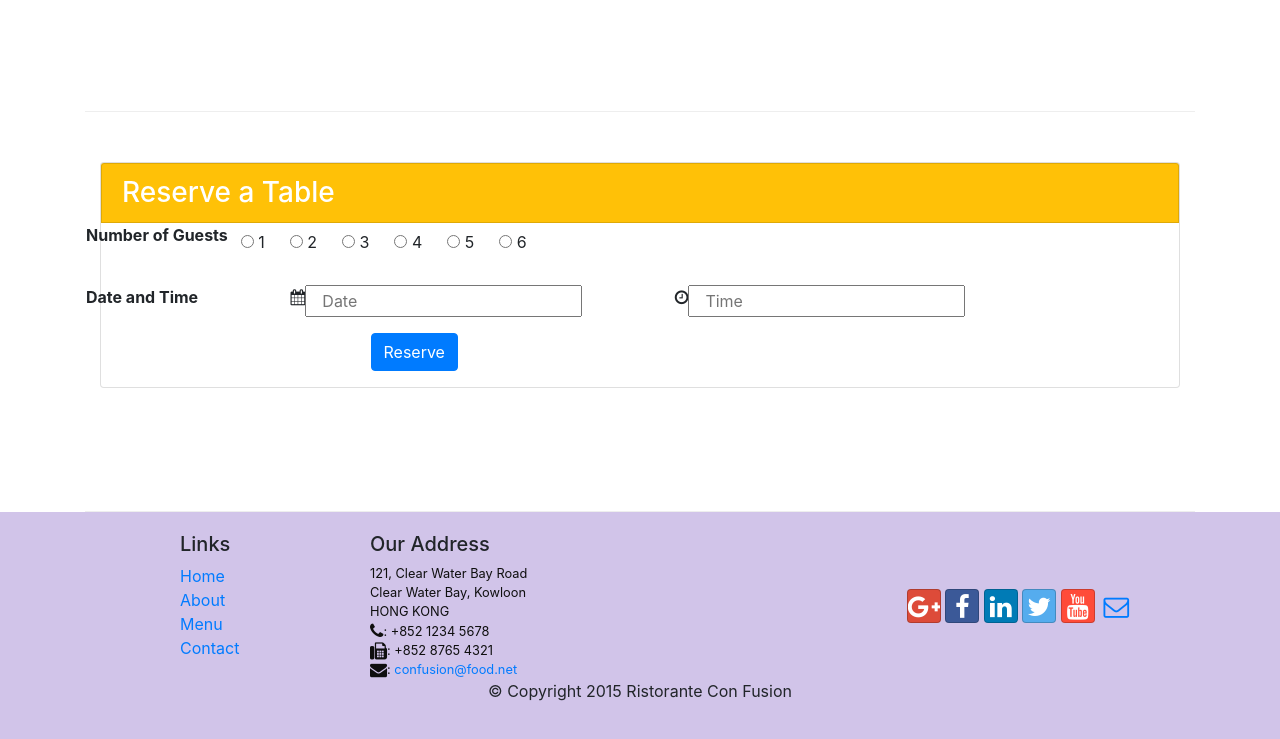
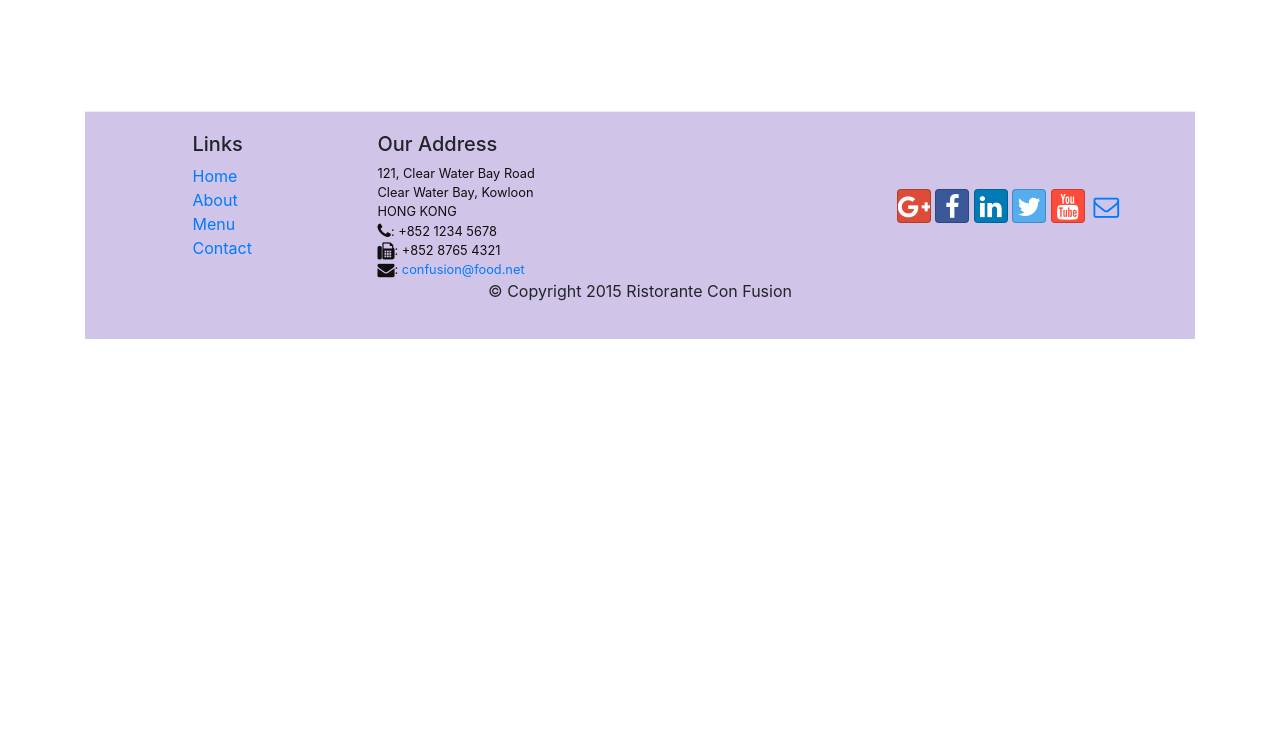
Before and after one commit to jhazelton1/conFusion, a website: page index.html in a window 1280 px wide. Shown: the part 1823-2562 px from the top of the page. After the commit the page ends 2162 px from the top, so only its background shows below. Drawn offline with nearby package versions, Linux system fonts and the light colour scheme.

Commit message:
NPM Scripts Part 2

```diff
--- a/index.html
+++ b/index.html
@@ -8,11 +8,12 @@
   <meta http-equiv="x-ua-compatible" content="ie=edge">
 
   <!-- Bootstrap CSS -->
+  <!-- build:css css/main.css -->
   <link rel="stylesheet" href="node_modules/bootstrap/dist/css/bootstrap.min.css">
-  <link rel="stylesheet" href="css/styles.css">
   <link rel="stylesheet" href="node_modules/font-awesome/css/font-awesome.min.css">
   <link rel="stylesheet" href="css/bootstrap-social.css">
-  <link rel="stylesheet" href="node_modules/bootstrap/dist/js/bootstrap.min.js">
+  <link href="css/styles.css" rel="stylesheet">
+  <!-- endbuild -->
   <title>Ristorante Con Fusion</title>
 
 </head>
@@ -115,7 +116,7 @@
               <div class="row form-group">
                 <label for="section" class="col-md-2"><strong>Section</strong></label>
                 <div class="btn-group col-md-6">
-                  <label for="smoking" class="btn btn-success">
+                  <label for="smoking"class="btn btn-success">
                       <input type="radio" name="section" id="smoking" autocomplete="off" checked>Non-Smoking
                     </label>
                   <label for="nonsmoking" class="btn btn-danger">
@@ -264,52 +265,6 @@
       </div>
     </div>
 
-    <div class="row row-content" id="reserve">
-      <div class="col-12 col-xs-6">
-        <div class="card">
-          <h3 class="card card-header bg-warning text-white">Reserve a Table</h3>
-          <div class="card-block">
-            <form>
-              <div class="form-group row">
-                <label for="guests" class="col-xs-12"><strong>Number of Guests</strong></label>
-                <div class="btn-group">
-                  <label for="radio1" class="btn">
-                    <input type="radio" name="options" autocomplete="off" id="radio1">&nbsp;1
-                  </label>
-                  <label for="radio2" class="btn">
-                    <input type="radio" name="options" autocomplete="off" id="radio2">&nbsp;2
-                  </label>
-                  <label for="radio3" class="btn">
-                    <input type="radio" name="options" autocomplete="off" id="radio3">&nbsp;3
-                  </label>
-                  <label for="radio4" class="btn">
-                    <input type="radio" name="options" autocomplete="off" id="radio4">&nbsp;4
-                  </label>
-                  <label for="radio5" class="btn">
-                    <input type="radio" name="options" autocomplete="off" id="radio5">&nbsp;5
-                  </label>
-                  <label for="radio6" class="btn">
-                    <input type="radio" name="options" autocomplete="off" id="radio6">&nbsp;6
-                  </label>
-                </div>
-              </div>
-              <div class="row form-group">
-                <label for="date" class "col-3"><strong>Date and Time</strong></label>
-                <div class="input-group-addon offset-md-1"><span class="fa fa-calendar"></span></div>
-                <input type="text" class="col-3 col-xs" placeholder="Date" id="date">
-                <div class="input-group-addon offset-md-1"><span class="fa fa-clock-o"></span></div>
-                <input type="text" class="col-3 col-xs" placeholder="Time" id="time">
-              </div>
-              <div class="form-group row offset-md-3">
-                <button class="btn btn-primary" type="submit">Reserve</button>
-              </div>
-          </div>
-          </form>
-        </div>
-      </div>
-    </div>
-  </div>
-
   <footer class="footer">
     <div class="container">
       <div class="row">
@@ -353,10 +308,12 @@
     </div>
   </footer>
   <!-- jQuery first, then Tether, then Bootstrap JS. -->
+  <!-- build:js js/main.js -->
   <script src="node_modules/jquery/dist/jquery.min.js"></script>
   <script src="node_modules/tether/dist/js/tether.min.js"></script>
   <script src="node_modules/bootstrap/dist/js/bootstrap.min.js"></script>
   <script src="js/scripts.js"></script>
+  <!-- endbuild -->
 
 </body>
 
```
Also changed, not shown: aboutus.html (+6 -4 lines), contactus.html (+5 -1 lines), package.json (+14 -2 lines), 2 other files.
